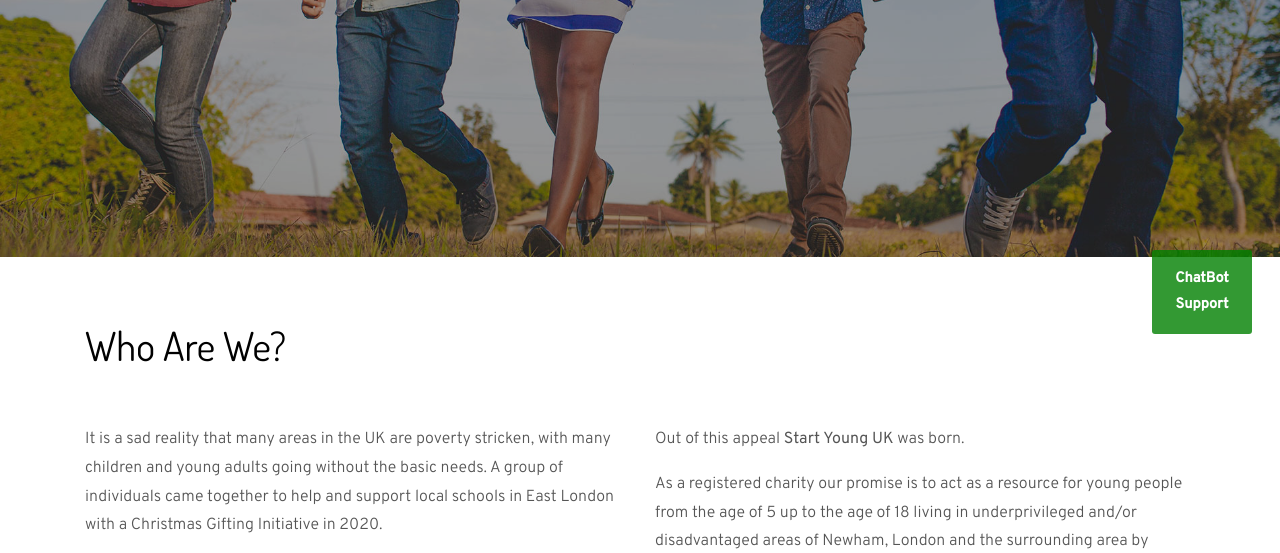
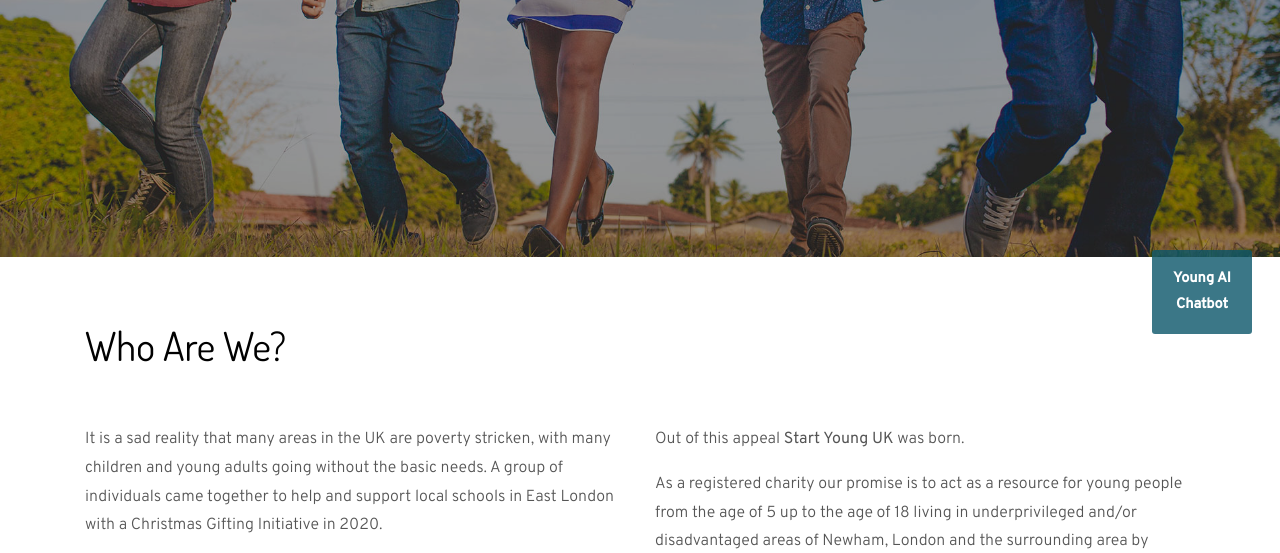
Before and after one commit to styuk1234/StartYoungUK-Website, a Django app: page /about/ in a window 1280 px wide. Shown: the part 443-996 px from the top of the page. Run offline with Django 4.2, Linux system fonts and the light colour scheme; some libraries are stand-ins or nearby versions; some web fonts are replaced.

Commit message:
chatbot text

```diff
--- a/home/templates/base.html
+++ b/home/templates/base.html
@@ -70,7 +70,7 @@
 
 /* Button used to open the chat form - fixed at the bottom of the page */
 .open-button {
-  background-color: green;
+    background-color: rgb(11, 85, 106);
     color: white;
     padding: 16px 20px;
     border: none;
@@ -284,7 +284,7 @@
       </div>
     </div>
   </footer>
-  <button class="open-button" onclick="openForm()">ChatBot Support</button>
+  <button class="open-button" onclick="openForm()">Young AI Chatbot</button>
 
   <div class="chat-popup" id="myChat">
     <form class="form-container">
```
Lines whose indentation alone changed are shown as unchanged.
